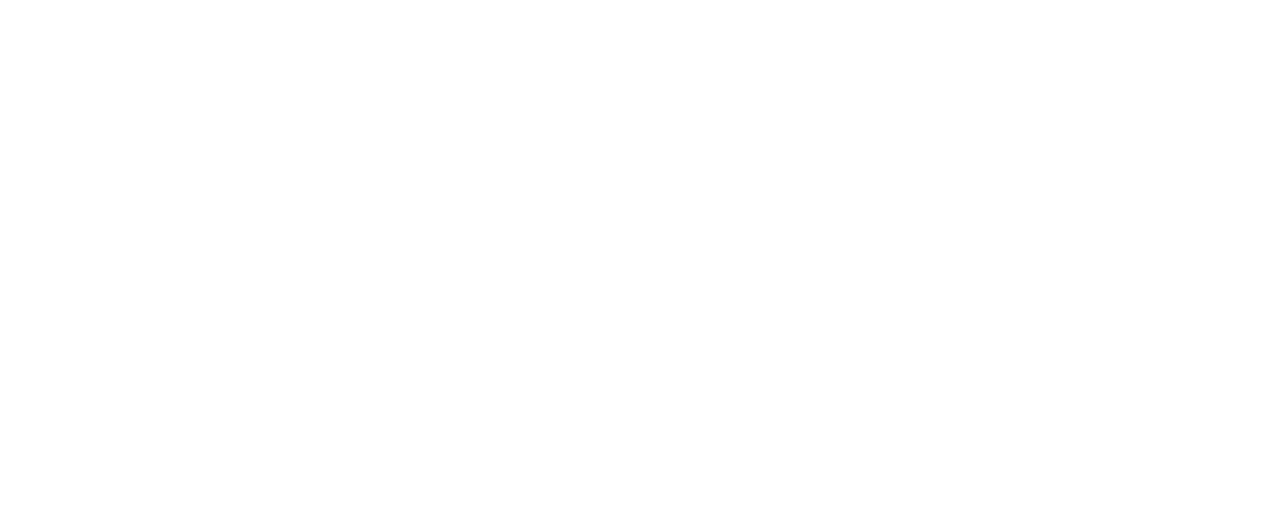
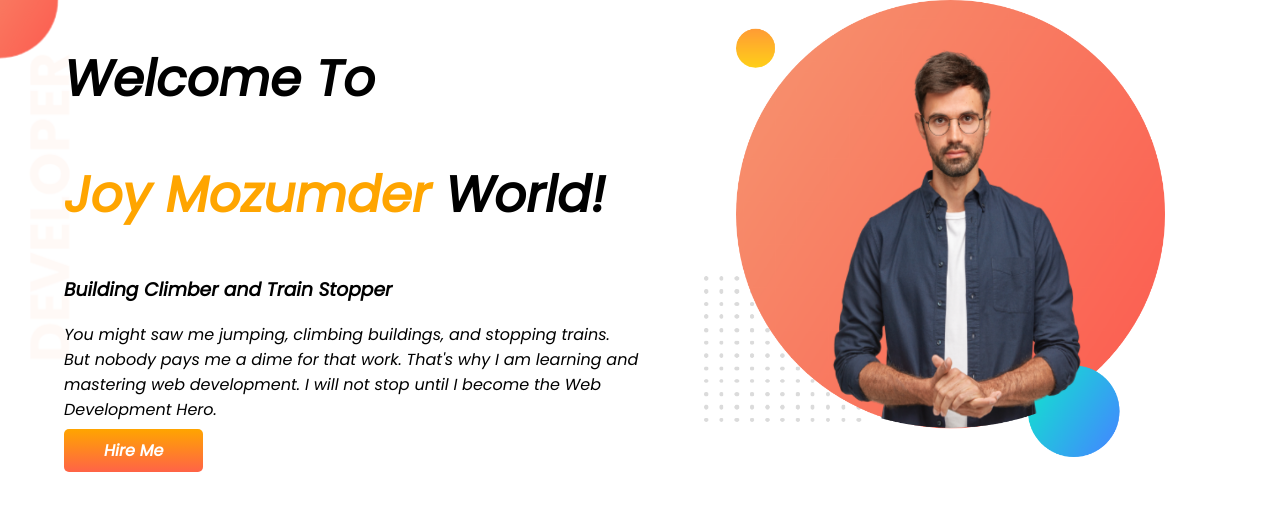
Before and after one commit to joymozumder/developer-portfolio, a plain HTML site: page index.html in a window 1280 px wide. Drawn offline with Linux system fonts and the light colour scheme.

Commit message:
top banner added

```diff
--- a/index.html
+++ b/index.html
@@ -5,9 +5,24 @@
     <meta http-equiv="X-UA-Compatible" content="IE=edge">
     <meta name="viewport" content="width=device-width, initial-scale=1.0">
     <title>Joy Portfolio</title>
+    <link rel="preconnect" href="https://fonts.googleapis.com">
+    <link rel="preconnect" href="https://fonts.gstatic.com" crossorigin>
+    <link href="https://fonts.googleapis.com/css2?family=Poppins:ital@1&display=swap" rel="stylesheet">
     <link rel="stylesheet" href="style.css">
+
 </head>
 <body>
-
+    <section class="top-banner">
+        <div class="half-width">
+            <h1>Welcome To</h1>
+            <h1><span class="orange-color">Joy Mozumder</span> World!</h1>
+            <h3>Building Climber and Train Stopper</h3>
+            <p>You might saw me jumping, climbing buildings, and stopping trains. But nobody pays me a dime for that work. That's why I am learning and mastering web development. I will not stop until I become the Web Development Hero.</p>
+            <a class="link-button" href="https://www.linkedin.com/" target="_blank">Hire Me</a>
+        </div>
+        <div class="half-width">
+            <img src="images/demo-pic-with-bg.png" alt="Demo pic with bg">
+        </div>
+    </section>
 </body>
 </html>
--- a/style.css
+++ b/style.css
@@ -0,0 +1,41 @@
+
+body{
+    font-family: 'Poppins', sans-serif;
+    margin: 0;
+}
+
+h1{
+    font-size: 50px;
+}
+
+.orange-color{
+    color: orange;
+}
+section{
+    display: flex;
+}
+
+.half-width{
+    width: 50%;
+    padding-left: 5%;
+}
+
+.half-width img{
+    width: 80%;
+}
+
+.link-button{
+    text-decoration: none;
+    /* background-color: orange; */
+    background-image: linear-gradient(orange,tomato);
+    padding: 10px 40px;
+    color: white;
+    font-weight: 700;
+    border-radius: 5px;
+}
+
+.top-banner{
+    background-image: url(images/top-banner.png);
+    background-repeat: no-repeat;
+
+}
```
Also changed, not shown: images/demo-pic-with-bg.png (added), images/dream-bg.png (added), images/exp-bg.png (added), images/jhankar.png (added), images/jhankar2.png (added), images/my-bg.png (added), images/my-bg2.png (added), images/top-banner.png (added), 7 other files.
